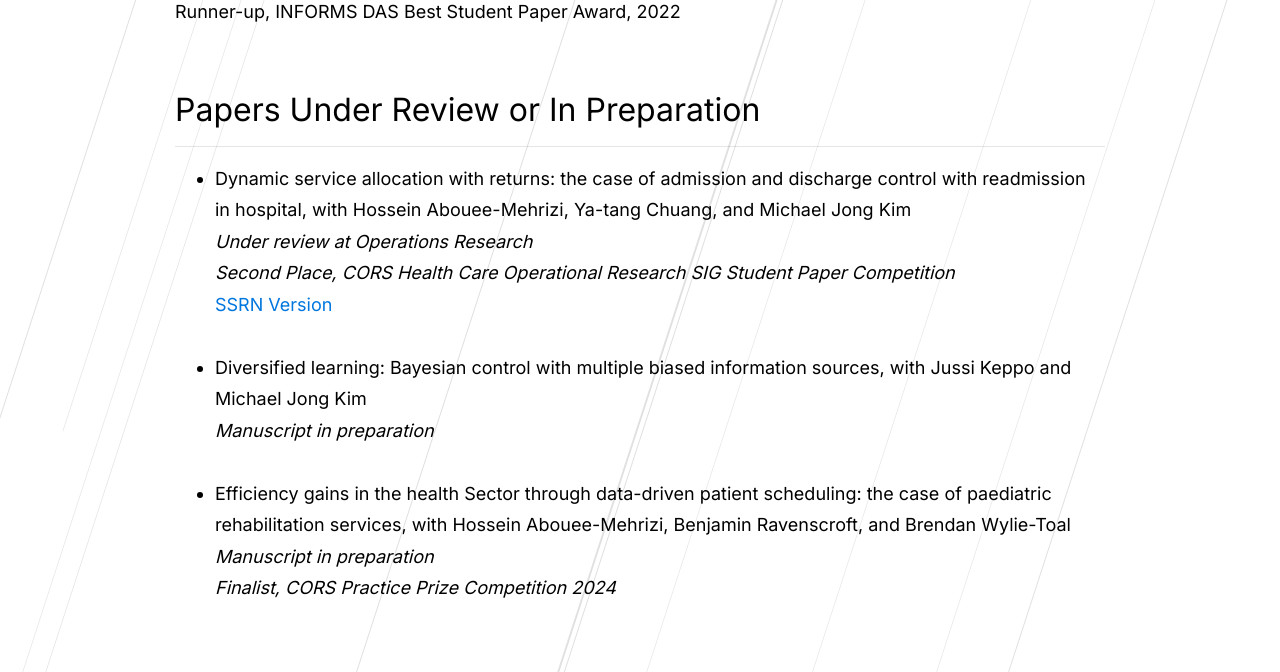
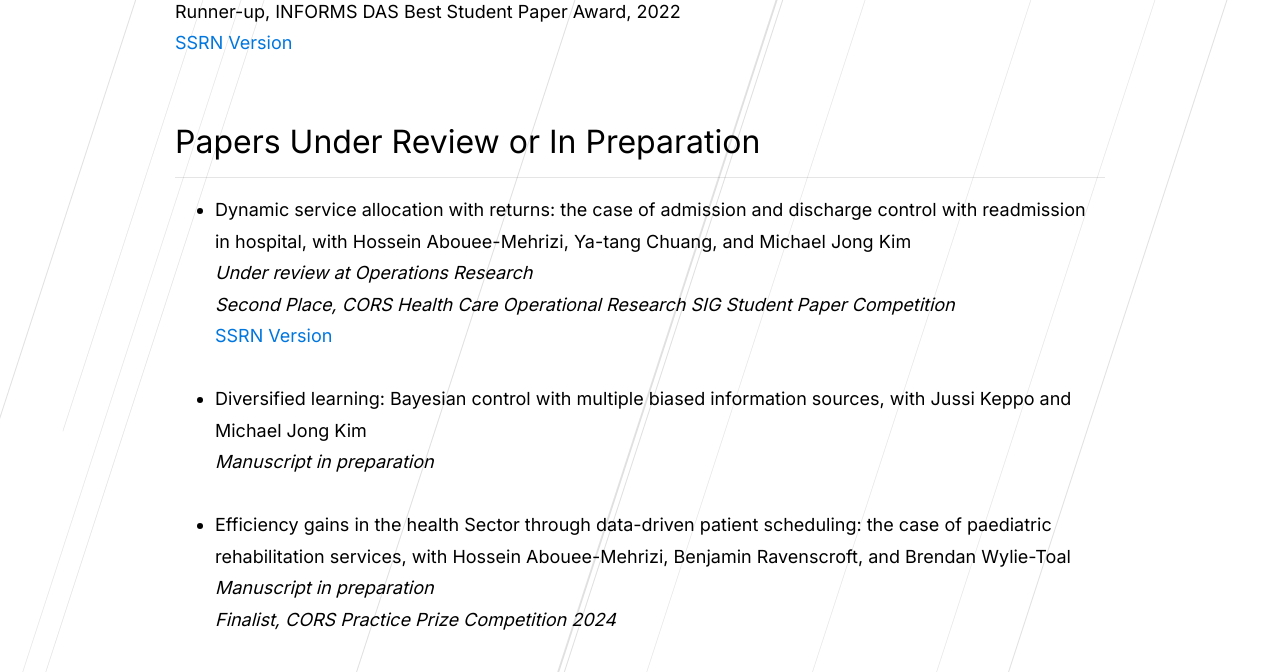
Before and after one commit to xyz2023ca/xyz2023ca.github.io, a Jekyll site: the page built from _pages/publications.md, in a window 1280 px wide and 900 px high, scrolled down 637 px, cut to the strip 228-900 px from the top of the window. Built offline with Jekyll 4.4.1, drawn with Linux system fonts in a browser that asks for light colours; comment, search, counter and statistics services are not loaded; a style sheet for code colours, icons or effects is not loaded.

Commit message:
Update publications.md

```diff
--- a/_pages/publications.md
+++ b/_pages/publications.md
@@ -21,7 +21,8 @@
 <div class="publications">
 
 {% bibliography -f {{ site.scholar.bibliography }} %}
-Runner-up, INFORMS DAS Best Student Paper Award, 2022
+Runner-up, INFORMS DAS Best Student Paper Award, 2022 <br>
+          <a href="https://papers.ssrn.com/sol3/papers.cfm?abstract_id=4950175" target="_blank">SSRN Version</a>
 </div>
 
 <!--  Runner-up for INFORMS DAS Best Student Paper Award, 2022-->
@@ -35,7 +36,7 @@
             <strong> Dynamic service allocation with returns: the case of admission and discharge control with readmission in hospital</strong>, with Hossein Abouee-Mehrizi, Ya-tang Chuang, and Michael Jong Kim<br>
             <em> Under review at Operations Research </em><br>
           <em>Second Place, CORS Health Care Operational Research SIG Student Paper Competition</em> <br>
-          <a href="https://papers.ssrn.com/sol3/papers.cfm?abstract_id=4950175" target="_blank">SSRN Version</a>
+          <a href="https://papers.ssrn.com/sol3/papers.cfm?abstract_id=3465030" target="_blank">SSRN Version</a>
         </li>
         <br>
         <li>
```
